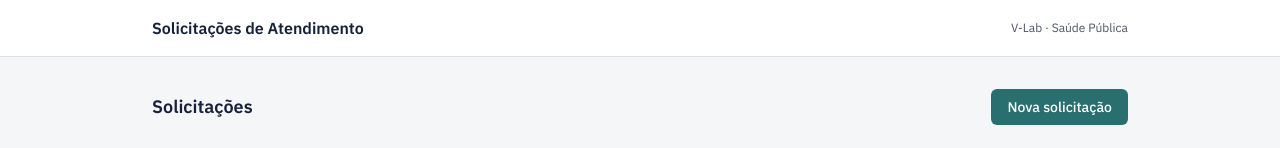
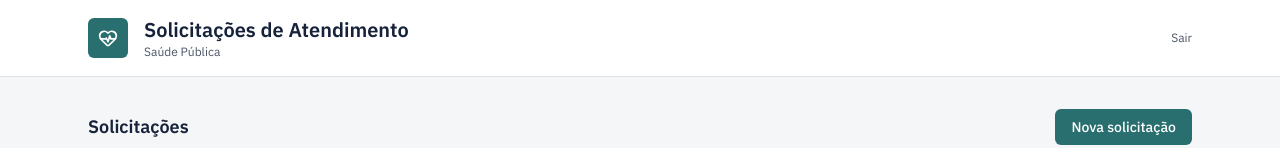
Before and after one commit to IsabelleTenorio/Desafio-solicitacoes-de-atendimento, a React (Vite) app in the folder frontend/: page / in a window 1280 px wide. Shown: the top 148 px of the page. Built offline with nearby package versions, Linux system fonts and the light colour scheme; no server answers.

Commit message:
feat: add lucide-react dependency and update UI components for improved accessibility and styling

```diff
--- a/frontend/package.json
+++ b/frontend/package.json
@@ -11,6 +11,7 @@
   },
   "dependencies": {
     "axios": "^1.20.0",
+    "lucide-react": "^1.47.0",
     "react": "^19.2.8",
     "react-dom": "^19.2.8",
     "react-router-dom": "^7.18.4"
--- a/frontend/src/components/layout/AppShell.tsx
+++ b/frontend/src/components/layout/AppShell.tsx
@@ -1,19 +1,30 @@
 import type { ReactNode } from 'react';
 import { Link } from 'react-router-dom';
+import { HeartPulse } from 'lucide-react';
 
 export function AppShell({ children }: { children: ReactNode }) {
   return (
     <div className="min-h-screen bg-background">
       <header className="border-b border-border bg-white">
-        <div className="mx-auto flex max-w-5xl items-center justify-between px-4 py-4 sm:px-6">
-          <Link to="/" className="text-base font-semibold text-ink">
-            Solicitações de Atendimento
-          </Link>
-          <span className="text-xs text-ink-soft">V-Lab · Saúde Pública</span>
+        <div className="mx-auto flex max-w-6xl items-center justify-between px-4 py-4 sm:px-6">
+          <div className="flex flex-row items-center justify-between gap-4">
+            <span className="flex size-10 items-center justify-center rounded-md bg-primary text-white">
+              <HeartPulse className="size-5" aria-hidden />
+            </span>
+            <div className="flex flex-col">
+              <Link to="/" className="text-xl font-semibold text-ink">
+                Solicitações de Atendimento
+              </Link>
+              <span className="text-xs text-ink-soft">Saúde Pública</span>
+            </div>
+
+          </div>
+
+          <span className="text-xs text-ink-soft">Sair</span>
         </div>
       </header>
 
-      <main className="mx-auto max-w-5xl px-4 py-8 sm:px-6">{children}</main>
+      <main className="mx-auto max-w-6xl px-4 py-8 sm:px-6">{children}</main>
     </div>
   );
 }
--- a/frontend/src/components/ui/Button.tsx
+++ b/frontend/src/components/ui/Button.tsx
@@ -17,7 +17,7 @@ export function Button({ variante = 'primaria', className = '', disabled, ...pro
     <button
       className={`inline-flex items-center justify-center gap-2 rounded-md px-4 py-2 text-sm font-medium
         transition-colors focus-visible:outline focus-visible:outline-offset-2
-        focus-visible:outline-primary disabled:cursor-not-allowed disabled:opacity-50
+        focus-visible:outline-primary disabled:cursor-not-allowed disabled:opacity-50 cursor-pointer
         ${classesPorVariante[variante]} ${className}`}
       disabled={disabled}
       {...props}
--- a/frontend/src/components/ui/Select.tsx
+++ b/frontend/src/components/ui/Select.tsx
@@ -24,7 +24,7 @@ export function Select({ label, opcoes, opcaoVazia, id, ...props }: Props) {
       <select
         id={selectId}
         className="rounded-md border border-border bg-white px-3 py-2 text-sm text-ink
-          focus-visible:outline focus-visible:outline-offset-1 focus-visible:outline-primary"
+          focus-visible:outline focus-visible:outline-offset-1 focus-visible:outline-primary cursor-pointer"
         {...props}
       >
         {opcaoVazia !== undefined && <option value="">{opcaoVazia}</option>}
```
Also changed, not shown: 1 other file (tests, documents, lock files or other folders).
